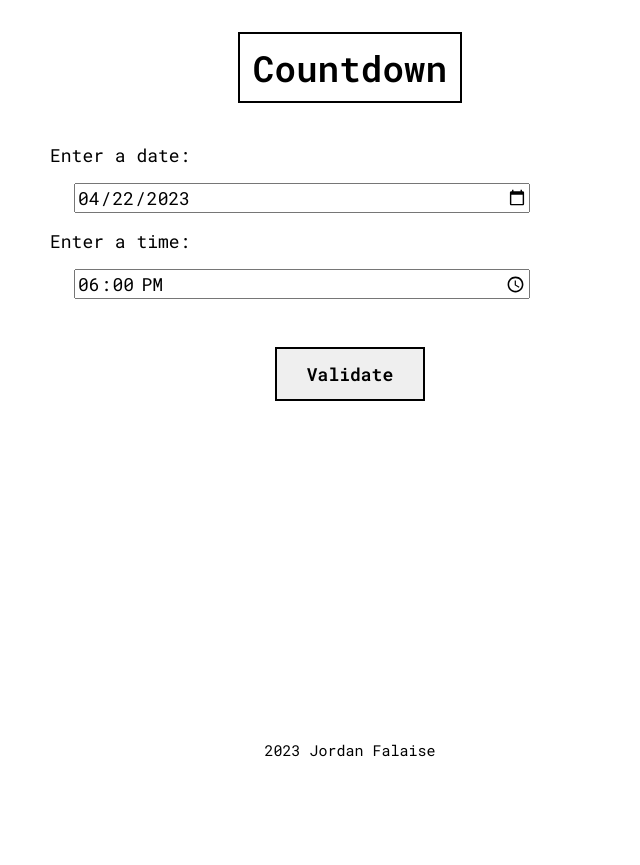
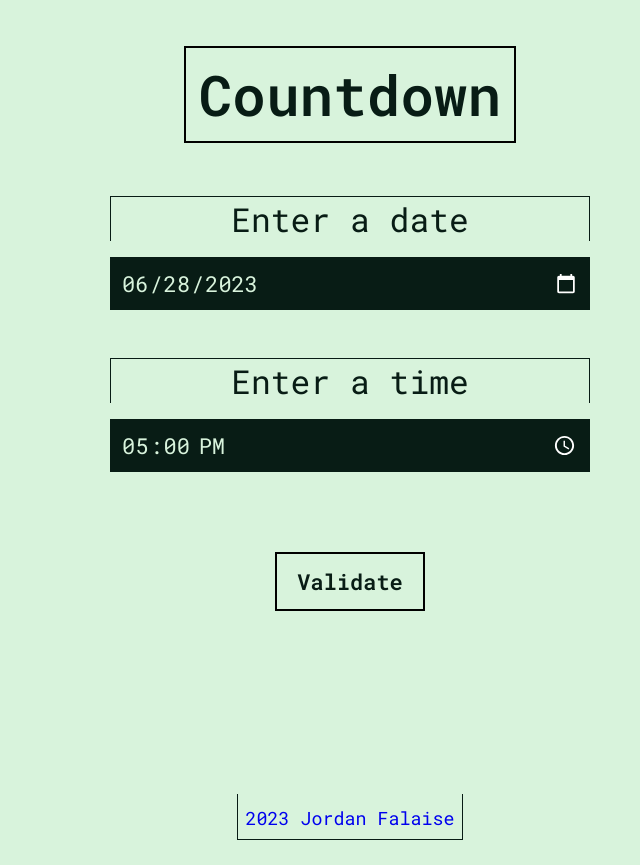
Before and after one commit to joanFaseDev/100-days-of-code-projects, a plain HTML site: page 8.Countdown/index.html in a window 1280 px wide. Shown: the whole page, without its empty margins (290-930 px from the left). Before the commit the page ends 800 px from the top, so only its background shows below. Drawn offline with Linux system fonts and the light colour scheme.

Commit message:
Added styles, more precisely mobile && desktop responsive design. Also changed a few lines of JS to solve a problem concerning the setInterval() function.

```diff
--- a/8.Countdown/index.html
+++ b/8.Countdown/index.html
@@ -11,17 +11,17 @@
     <h1 id="title">Countdown</h1>
     <div id="main-ctn">
         <div id="date-ctn">
-            <label for="end-date">Enter a date: </label>
-            <input type="date" id="end-date" value="2023-04-22" name="end-date">
+            <label for="end-date">Enter a date</label>
+            <input type="date" id="end-date" value="2023-06-28" name="end-date">
         </div>
         <div id="time-ctn">
-            <label for="end-time">Enter a time: </label>
-            <input type="time" id="end-time" value="18:00:00" name="end-time">
+            <label for="end-time">Enter a time</label>
+            <input type="time" id="end-time" value="17:00:00" name="end-time">
         </div>
         <button type="button" id="btn-validate">Validate</button>
     </div>
     <footer>
-        <p><small>2023 Jordan Falaise</small></p>
+        <p id="author"><a id="github-account" href="https://github.com/joanFaseDev" target="_blank"><small>2023 Jordan Falaise</small></a></p>
     </footer>
     <script src="./script.js"></script>
 </body>
--- a/8.Countdown/script.js
+++ b/8.Countdown/script.js
@@ -17,8 +17,6 @@ function getRemainingTime(milliseconds)
     const minutes = getMinutesLeft(milliseconds);
     const hours = getHoursLeft(milliseconds);
     const days = getDaysLeft(milliseconds);
-
-    console.log(`days:hours:minutes:seconds => ${days}:${hours}:${minutes}:${seconds}`);
 
     // Can easily get any of these values by writing countdownHandler.property
     return {
@@ -79,9 +77,9 @@ function initialiazeCountdown(userCountdown, mainContainer)
     console.dir(fields);
 
     // Call updateCountdown one time before the loop to remove the first interval
-    updateCountdown(userCountdown, fields);
+    updateCountdown(userCountdown, fields, mainContainer);
     const intervalId = setInterval(() => {
-        updateCountdown(userCountdown, fields);
+        updateCountdown(userCountdown, fields, mainContainer, intervalId);
     }
     , 1000);
 
@@ -89,7 +87,7 @@ function initialiazeCountdown(userCountdown, mainContainer)
 }
 
 // Update the countdown time every second
-function updateCountdown(userCountdown, fields)
+function updateCountdown(userCountdown, fields, mainContainer, intervalId)
 {
     const countdownMilliseconds = getMillisecondsCountdown(userCountdown);
     const timeLeft = getRemainingTime(countdownMilliseconds);
@@ -104,11 +102,15 @@ function updateCountdown(userCountdown, fields)
     // Once the countdown's timer reachs 0, interrupts the loop
     if (countdownMilliseconds <= 0)
     {
+        console.log(intervalId);
         clearInterval(intervalId);
         clearMainContent();
 
-        const p = document.createElement('p');
-        p.textContent = 'Countdown has reached 0!\nPress the button below to start again.';
+        const p1 = document.createElement('p');
+        p1.textContent = 'Countdown has reached 0!';
+
+        const p2 = document.createElement('p');
+        p2.textContent = 'Press the button below to start again.';
 
         const restartBtn = document.createElement('button');
         restartBtn.setAttribute('id', 'start-btn');
@@ -118,7 +120,7 @@ function updateCountdown(userCountdown, fields)
             clearMainContent()
             initializeUserInputs(mainContainer);
         });
-        mainContainer.append(restartBtn);
+        mainContainer.append(p1, p2, restartBtn);
     }
 }
 
@@ -181,7 +183,6 @@ function clearMainContent()
     const mainCtn = document.getElementById('main-ctn');
     if (mainCtn.children)
     {
-        console.log(mainCtn.children);
         const mainChildrens = Array.from(mainCtn.children);
         mainChildrens.forEach((children) => children.remove());
     }
@@ -196,7 +197,7 @@ function initializeUserInputs(parentElement)
     dateContainer.setAttribute('id', 'date-ctn');
 
     const dateLabel = document.createElement('label');
-    dateLabel.textContent = 'Enter a date: ';
+    dateLabel.textContent = 'Enter a date';
     dateLabel.setAttribute('for', 'end-date');
 
     const dateInput = document.createElement('input');
@@ -209,7 +210,7 @@ function initializeUserInputs(parentElement)
     timeContainer.setAttribute('id', 'time-ctn');
 
     const timeLabel = document.createElement('label');
-    timeLabel.textContent = 'Enter a time: ';
+    timeLabel.textContent = 'Enter a time';
     timeLabel.setAttribute('for', 'end-time');
 
     const timeInput = document.createElement('input');
--- a/8.Countdown/style.css
+++ b/8.Countdown/style.css
@@ -3,10 +3,15 @@
 :root {
     --font-family-default: 'Roboto Mono', monospace;
     --font-size-mobile: 18px;
+    --font-size-desktop: 22px;
+    --background-color: #d8f3dc;
+    --font-color-default: #081c15;
 }
 
 body {
     box-sizing: border-box;
+    background-color: var(--background-color);
+    color: var(--font-color-default);
     font-family: var(--font-family-default);
     font-size: var(--font-size-mobile);
     min-height: 95vh;
@@ -14,6 +19,10 @@ body {
     flex-direction: column;
     justify-content: flex-end;
     align-items: center;
+}
+
+p {
+    text-align: center;
 }
 
 #title {
@@ -26,7 +35,8 @@ body {
     min-height: 70vh;
     display: flex;
     flex-direction: column;
-    row-gap: 1rem;
+    align-items: center;
+    row-gap: 3rem;
     margin: 1rem 2rem;
 }
 
@@ -37,13 +47,27 @@ body {
     row-gap: 1rem;
 }
 
+#date-ctn > label, #time-ctn > label {
+    font-size: 1.5em;
+    text-align: center;
+    border-top: 1px solid var(--font-color-default);
+    border-left: 1px solid var(--font-color-default);
+    border-right: 1px solid var(--font-color-default);
+}
+
 #end-date, #end-time {
+    background-color: var(--font-color-default);
+    color: var(--background-color);
     font-family: inherit;
     font-size: inherit;
-    margin-left: 1.5rem;
+    color-scheme: dark;
+    border: none;
+    padding: .5em;
 }
 
-#btn-validate, #clear-btn {
+#btn-validate, #clear-btn, #start-btn {
+    background: inherit;
+    color: inherit;
     width: min(50%, 150px);
     font-family: inherit;
     font-size: inherit;
@@ -53,9 +77,30 @@ body {
     text-align: center;
     align-self: center;
     border: 2px solid black;
+    transition: background-color .2s linear,
+        color .2s linear,
+        font-size .2s linear,
+        transform .1s linear;
+}
+
+#start-btn {
+    width: min(50%, 200px);
+}
+
+#btn-validate:hover, #clear-btn:hover, #start-btn:hover {
+    background-color: var(--font-color-default);
+    color: var(--background-color);
+    /* font-size: 1.1em; */
+}
+
+#btn-validate:active, #clear-btn:active, #start-btn:active {
+    transform: scale(1.1);
+    font-size: .9em;
 }
 
 #countdown-ctn {
+    background-color: var(--font-color-default);
+    color: var(--background-color);
     font-size: 36px;
     display: flex;
     justify-content: center;
@@ -68,3 +113,53 @@ body {
     justify-content: center;
     column-gap: .5rem;
 }
+
+#author {
+    padding: .5rem;
+    border-bottom: 1px solid var(--font-color-default);
+    border-left: 1px solid var(--font-color-default);
+    border-right: 1px solid var(--font-color-default);
+    transition: border-top .5s linear,
+        border-bottom .5s linear,
+        background-color .2s linear,
+        color .2s linear;
+}
+
+#author:hover {
+    border-bottom: none;
+    border-top: 1px solid var(--font-color-default);
+    background-color: var(--font-color-default);
+    color: var(--background-color);
+}
+
+#github-account {
+    text-decoration: none;
+    transition: color .2s linear;
+}
+
+#github-account:visited {
+    color: var(--font-color-default);
+}
+
+#github-account:hover {
+    color: var(--background-color);
+}
+
+@media (min-width: 500px)
+{
+    body {
+        font-size: var(--font-size-desktop);
+    }
+
+    #title {
+        font-size: 3.5rem;
+    }
+
+    #countdown-ctn {
+        font-size: 50px;
+    }
+
+    #field-title-ctn {
+        font-size: 16px;
+    }
+}
```
Also changed, not shown: 8.Countdown/README.md.
